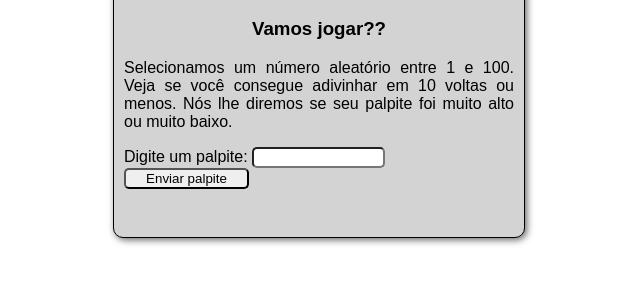
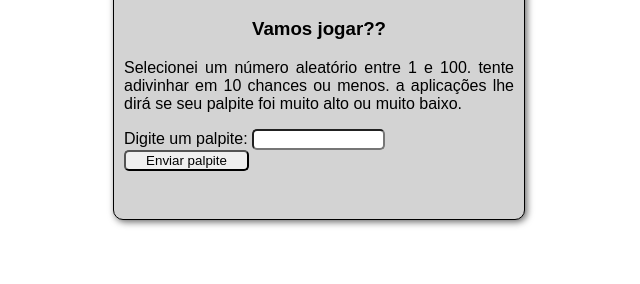
Before and after one commit to leandrolopes21/jogo-adivinhacao, a plain HTML site: page index.html in a window 1280 px wide. Shown: the part 90-374 px from the top of the page, without its empty margins (321-961 px from the left). Drawn offline with Linux system fonts and the light colour scheme.

Commit message:
Atualizar o index.html
atualizando texto inicial.

```diff
--- a/index.html
+++ b/index.html
@@ -78,7 +78,7 @@
 
         <h3 style="text-align: center;">Vamos jogar??</h3>
 
-        <p id="texto">Selecionamos um número aleatório entre 1 e 100. Veja se você consegue adivinhar em 10 voltas ou menos. Nós lhe diremos se seu palpite foi muito alto ou muito baixo.</p>
+        <p id="texto">Selecionei um número aleatório entre 1 e 100. tente adivinhar em 10 chances ou menos. a aplicações lhe dirá se seu palpite foi muito alto ou muito baixo.</p>
 
         <div class="form">
           <label for="campoPalpite">Digite um palpite: </label>
```
